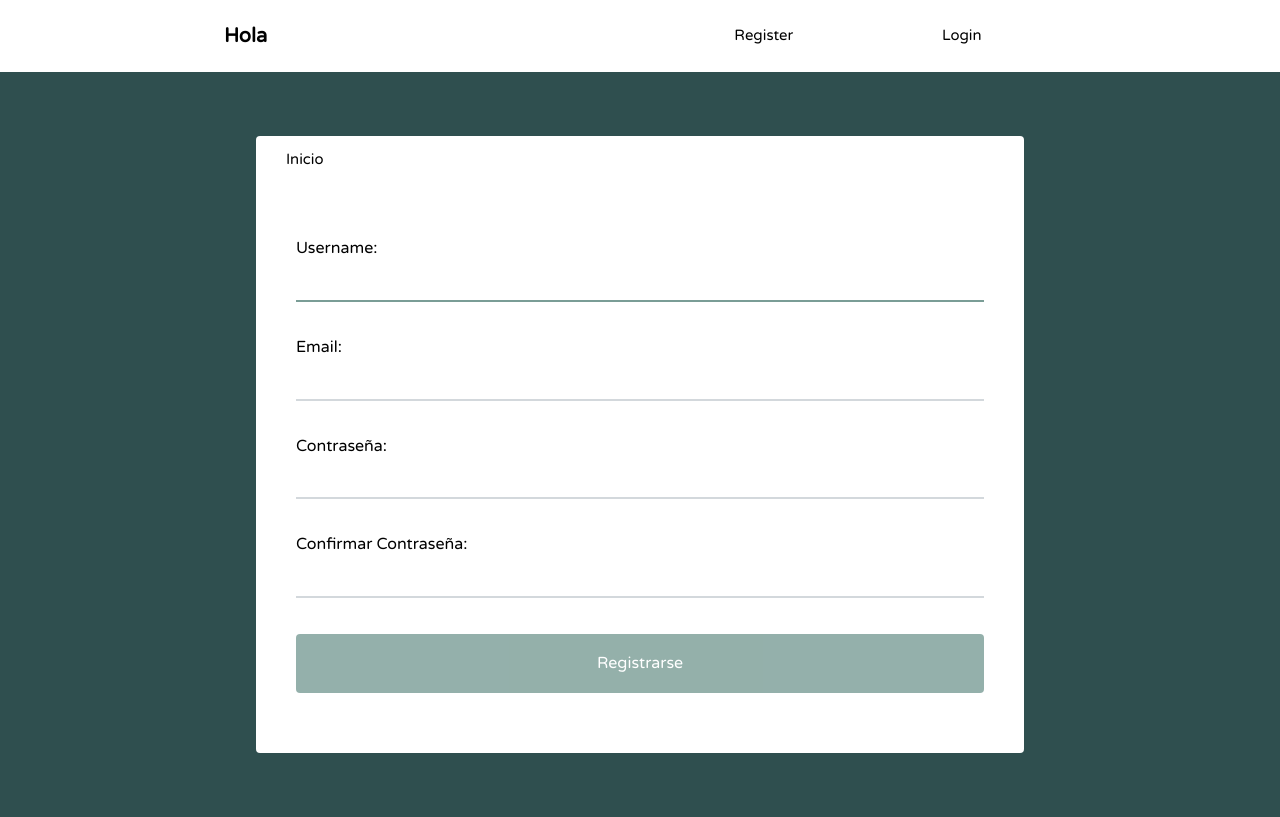
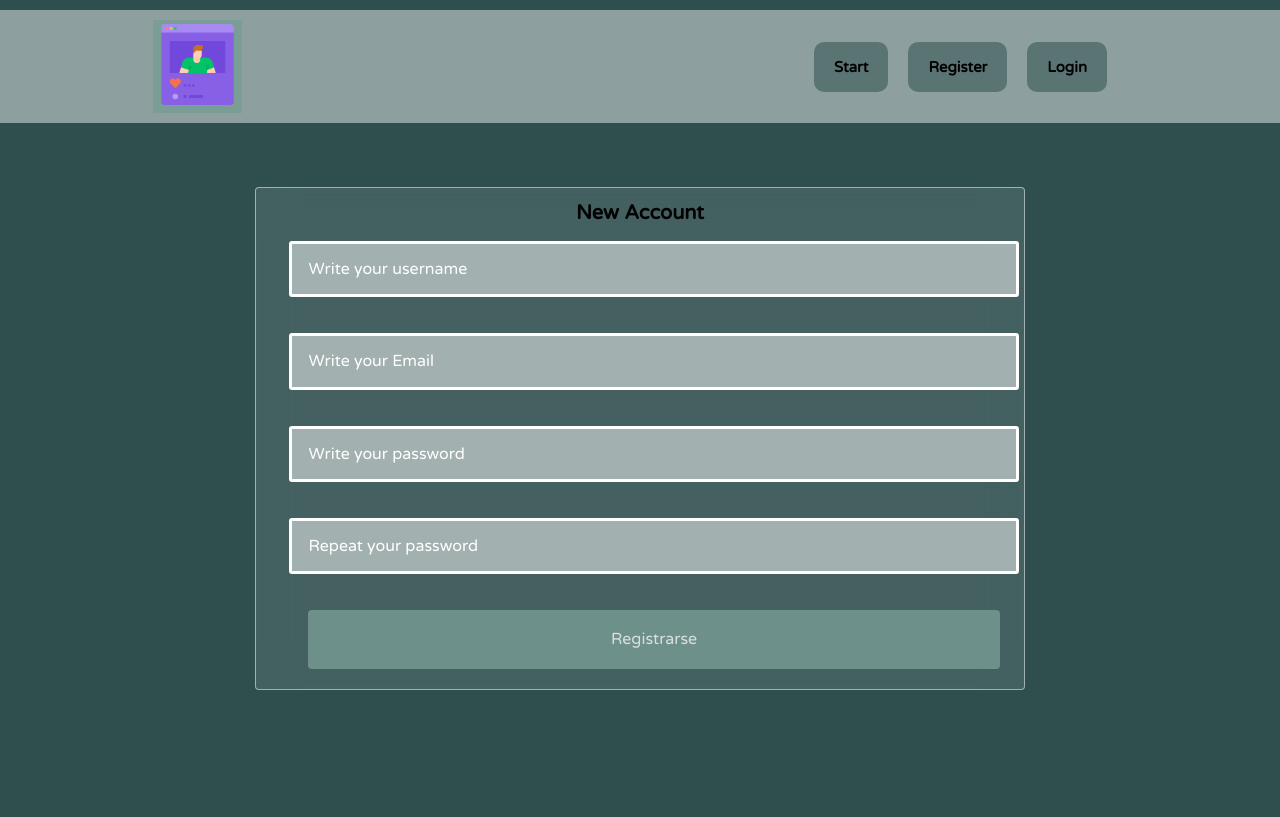
Before and after one commit to vladimirCeli/ProjectSS, a Django app: page /register/ in a window 1280 px wide. After the commit the page ends 690 px from the top, so only its background shows below. Run offline with Django 3.2, Linux system fonts and the light colour scheme.

Commit message:
first commit

```diff
--- a/social/forms.py
+++ b/social/forms.py
@@ -5,9 +5,38 @@ from .models import Post
 
 
 class UserRegisterForm(UserCreationForm):
-    email = forms.EmailField()
-    password1 = forms.CharField(label='Contraseña', widget=forms.PasswordInput)
-    password2 = forms.CharField(label='Confirmar Contraseña', widget=forms.PasswordInput)
+    username = forms.CharField(widget=forms.TextInput(
+        attrs={
+            'placeholder': 'Write your username',
+            'class': 'input-form  username-class'
+        }
+    ))
+
+    email = forms.EmailField(widget=forms.EmailInput(
+        attrs={
+            'placeholder': 'Write your Email',
+            'class': 'input-form email-class'
+        }
+    ))
+    password1 = forms.CharField(widget=forms.PasswordInput(
+        attrs={
+            'placeholder': 'Write your password',
+            'class': 'input-form password-class password-secret'
+        }
+    ))
+    password2 = forms.CharField(widget=forms.PasswordInput(
+        attrs={
+            'placeholder': 'Repeat your password',
+            'class': 'input-form password-class password-secret-repeat'
+        }
+    ))
+
+    # profile = forms.ImageField(widget=forms.FileInput(
+    #   attrs={
+    #      'placeholder': 'Repeat your password',
+    #       'class': 'input-form password-class password-secret-repeat'
+    #    }
+    # ))
 
     class Meta:
         model = User
--- a/social/models.py
+++ b/social/models.py
@@ -5,7 +5,7 @@ from django.utils import timezone
 
 class Profile(models.Model):
     user = models.OneToOneField(User, on_delete=models.CASCADE)
-    image = models.ImageField(default='batman.png')
+    image = models.ImageField(default='batman_pujagj.png')
 
     def __str__(self):
         return f'Perfil de {self.user.username}'
--- a/social/static/style.css
+++ b/social/static/style.css
@@ -1,27 +1,28 @@
-body{
+body {
     background: #2F4F4F;
     font-size: 62.5%;
     font-family: 'Varela Round', Helvetica, Arial, serif;
 }
+
 /* Global Styles*/
-h1{
+h1 {
 
 }
 
-h2{
+h2 {
 }
 
-h5{
+h5 {
     font-size: 1rem;
     margin-bottom: 0;
 
 }
 
-p{
+p {
     font-size: 1rem;
 }
 
-button{
+button {
     font-size: 1rem;
     color: white;
     padding: 0.4rem 1.4rem;
@@ -32,26 +33,27 @@ button{
 
 }
 
-img{
+img {
     object-fit: cover;
 }
 
 /* Nav bar */
-.main-head{
-	background: white;
+.main-head {
+    background: rgba(255, 255, 255, 0.45);
     color: black;
 }
 
-nav.main{
+nav.main {
     min-height: 7vh;
     display: flex;
     width: 65%;
     margin: auto;
     align-items: center;
+    justify-content: space-around;
     padding: 0.5rem;
 }
 
-nav.main ul{
+nav.main ul {
     display: flex;
     flex: 1 1 40rem;
     justify-content: space-around;
@@ -59,84 +61,93 @@ nav.main ul{
     list-style: none;
 }
 
-#logo{
-	flex: 2 1 40rem;
+/*
+new configurations
+ */
+#logo {
+    background: #7A9D96;
+}
+
+#logo .img-logo {
+    width: 6em;
 }
 
 /* -----*/
 
-a{
+a {
     font-size: .93rem;
     text-decoration: none;
     color: black;
 }
 
 
-.main{
-	background: white;
+.main {
+    background: rgba(255, 255, 255, 0.1);
+    backdrop-filter: blur(20px);
     width: 60%;
     margin: 5% auto;
+    border: solid 1px rgba(255, 255, 255, 0.5);
     border-radius: 4px;
     padding-bottom: 20px;
 }
 
 /* NAVIGATION BAR */
-.second-nav{
+.second-nav {
     display: flex;
     padding: 15px 30px;
 }
 
-.second-nav .feed{
+.second-nav .feed {
     flex: 1 1 30px;
 }
 
-.second-nav .feed:hover{
+.second-nav .feed:hover {
     flex: 1 1 30px;
     color: grey;
 }
 
-.second-nav .profile{
+.second-nav .profile {
     flex: 1 1 30px;
 }
 
-.second-nav .profile:hover{
+.second-nav .profile:hover {
     flex: 1 1 30px;
     color: grey;
 }
 
-.second-nav .new{
+.second-nav .new {
     flex: 6 1 5rem;
     text-align: right;
     text-transform: uppercase;
     color: #7A9D96;
 }
 
-.second-nav .new:hover{
+.second-nav .new:hover {
     color: grey;
 }
 
 /* Article */
 
-article{
+article {
     width: 93%;
     margin: auto;
     padding: 40px 0;
     border-bottom: 2px solid #ECEEEF;
 }
 
-.username{
+.username {
     margin-bottom: .2rem;
 }
 
-.username a{
+.username a {
     font-size: 1.1rem;
 }
 
-.container-article{
+.container-article {
     display: flex;
 }
 
-.container-article img{
+.container-article img {
     height: 68px;
     width: 68px;
     margin-right: 10px;
@@ -152,31 +163,31 @@ time {
     opacity: .7;
 }
 
-.post{
+.post {
     font-size: .94rem;
 }
 
 /* PROFILE */
-.profile{
+.profile {
     display: flex;
     align-items: center;
     flex-direction: column;
 }
 
-.profile img{
+.profile img {
     height: 100px;
     width: 100px;
-  margin-right: 10px;
+    margin: 29px 10px 20px 20px;
     border-radius: 50%;
-  margin: 20px;
 }
-.profile h2{
+
+.profile h2 {
     margin-top: -10px;
     font-size: 1.3rem;
 }
 
 /* Followers / Following / Post */
-.follow{
+.follow {
     display: flex;
     width: 95%;
     justify-content: space-around;
@@ -190,9 +201,11 @@ time {
 /*Form Elements*/
 form {
     margin: 0;
-    padding: 40px;
     font-size: 1rem;
+    width: 100%;
+
 }
+
 input {
     width: 100%;
     border: 0;
@@ -203,10 +216,12 @@ input {
     margin: 0 0 20px;
     color: #777B7E;
 }
+
 input:focus {
     border-color: #7A9D96;
     color: #2C3238;
 }
+
 textarea {
     width: 100%;
     border: 0;
@@ -217,10 +232,12 @@ textarea {
     margin: 0 0 20px;
     color: #777B7E;
 }
+
 textarea:focus {
     border-color: #7A9D96;
     color: #2C3238;
 }
+
 button#submit {
     width: 100%;
     padding: 20px 0;
@@ -245,10 +262,12 @@ button#submit:hover {
     color: #fff;
     font-size: 0.9rem;
 }
+
 .success {
     background: #43DC7E;
     color: white;
 }
+
 .error {
     background: #AB3444;
     color: white;
@@ -257,7 +276,7 @@ button#submit:hover {
 
 
 /*Footer*/
-footer{
+footer {
     color: white;
     text-align: center;
     font-size: .875em;
@@ -272,7 +291,7 @@ footer p a {
     color: white;
 }
 
-img.profile{
+img.profile {
     height: 80px;
     width: 80px;
     margin-right: 10px;
@@ -281,14 +300,129 @@ img.profile{
 }
 
 
-.follow-button{
+.follow-button {
     color: white;
 }
+
 
 /*Media Queries*/
 @media (max-width: 786px) {
     .main {
         width: 95%;
     }
+}
+
+
+/*
+new config
+ */
+
+.main-new {
+    display: flex;
+    justify-content: space-around;
+    align-items: center;
+    padding: 1em;
+    margin-top: 1em;
+}
+
+.main-new .items {
+    display: flex;
+    justify-content: space-around;
+    align-items: center;
+    width: auto;
+    position: relative;
+}
+
+
+.items div {
+    margin-right: 2em;
+    border-radius: 1em !important;
+    padding: 0 2em 0 2em;
+    position: relative;
+    width: auto;
+    background: rgba(47, 79, 79, 0.53);
+}
+
+
+.items div::before {
+    position: absolute;
+    content: "";
+    width: 0;
+    height: 20%;
+    background: #801441;
+    left: 50%;
+    bottom: 0;
+    transition: all ease 0.2s;
+}
+
+.items div h1 {
+    padding: 0;
+}
+
+.items div:hover::before {
+    width: 100%;
+    left: 0;
+}
+
+.items div a {
+    font-style: revert;
+}
+
+.container-logout {
+    height: 100%;
+    display: flex;
+    flex-direction: column;
+    justify-content: center;
+    align-items: center;
+}
+
+.div-login-logout, .div-start-logout {
+    text-align: center;
+    padding: 3em;
+    background: rgba(47, 79, 79, 0.99);
+    backdrop-filter: blur(20px);
+    border: #ECEEEF solid 3px;
+    margin-top: 1em;
+    width: 30vw;
+}
+
+
+.div-login-logout a, .div-start-logout a {
+    font-size: 3em;
+}
+
+
+.div-login-logout:hover, .div-start-logout:hover {
+    background: rgba(47, 79, 79, 0.50);
+}
+
+.input-form, .btn-register, #id_username, #id_password {
+    background: rgba(255, 255, 255, 0.5);
+    border: white solid 3px;
+    border-radius: 3px;
+    padding: 1em;
+    width: 90% !important;
 
 }
+
+input {
+    width: 100%;
+}
+
+.input-form::placeholder {
+    color: white;
+}
+
+.title-account {
+    text-align: center;
+
+}
+
+
+label {
+    display: none;
+}
+.form{
+    padding: 0 14px 0 14px;
+    text-align: center;
+}
--- a/social/templates/social/layout.html
+++ b/social/templates/social/layout.html
@@ -13,22 +13,49 @@
 <body>
 
 <header class="main-head">
-		<nav class="main">
-			<h1 id="logo">Hola</h1>
-			<ul>
+    <nav class="main-new">
+        <div id="logo">
+            <a class="feed" href="{% url 'feed' %}">
+            <img class="img-logo" alt="profile"  href="{% url 'feed' %}" src={% static 'social.png' %} />
+        </div>
+        <div class="items">
+            <div class="itemOne">
+                <h1><a class="feed" href="{% url 'feed' %}">Start</a></h1></div>
             {% if request.user.is_authenticated %}
-				<li><a href="{% url 'logout' %}">Logout</a></li>
+                <div>
+                    <h1>
+                        <a href="{% url 'logout' %}">Logout</a>
+                    </h1>
+                </div>
+                <div>
+                    <h1>
+                        <a class="profile" href="{% url 'profile' request.user.username %}">Profile</a>
+                    </h1>
+                </div>
+                <div>
+                    <h1>
+                        <a class="new" href="{% url 'post' %}">New Post</a>
+                    </h1>
+                </div>
             {% else %}
-				<li><a href="{% url 'register' %}">Register</a></li>
-				<li><a href="{% url 'login' %}">Login</a></li>
+                <div>
+                    <h1>
+                        <a href="{% url 'register' %}">Register</a>
+                    </h1>
+                </div>
+                <div>
+                    <h1>
+                        <a href="{% url 'login' %}">Login</a>
+                    </h1>
+                </div>
             {% endif %}
-			</ul>
+        </div>
     </nav>
 </header>
 
 {% if messages %}
     {% for message in messages %}
-			<div class="notification {{ message.tags}}">
+        <div class="notification {{ message.tags }}">
             {{ message }}
         </div>
     {% endfor %}
@@ -39,21 +66,12 @@
 -------------------------------------->
 <div class="main">
 
-		<nav class="second-nav">
-			<a class="feed" href="{% url 'feed' %}">Inicio</a>
-			{% if request.user.is_authenticated %}
-			<a class="profile" href="{% url 'profile' request.user.username %}">Mi Perfil</a>
-			<a class="new" href="{% url 'post' %}">Crear nuevo post</a>
-			{% endif %}
-		</nav>
-
 
     {% block content %}
 
     {% endblock content %}
 
 
-
 </div>
 
 </body>
--- a/social/templates/social/register.html
+++ b/social/templates/social/register.html
@@ -1,12 +1,15 @@
 {% extends 'social/layout.html' %}
 
 {% block content %}
+<div class=" title-account">
 
+    <h1>New Account</h1>
+
+</div>
 <form class="form" method="post">
     {% csrf_token %}
     {{ form.as_p }}
-
-    <button type="submit" id="submit">Registrarse</button>
+    <button  class="btn-register" type="submit" id="submit">Registrarse</button>
 </form>
 
 {% endblock %}
--- a/social/urls.py
+++ b/social/urls.py
@@ -6,14 +6,16 @@ from django.conf.urls.static import static
 from django.contrib.auth.views import LoginView, LogoutView
 
 urlpatterns = [
-    path('', views.feed, name='feed'),
-    path('profile/', views.profile, name='profile'),
-    path('profile/<str:username>/', views.profile, name='profile'),
-    path('register/', views.register, name='register'),
-    path('login/', LoginView.as_view(template_name='social/login.html'), name='login'),
-    path('logout/', LogoutView.as_view(template_name='social/logout.html'), name='logout'),
-    path('post/', views.post, name='post'),
-    path('follow/<str:username>/', views.follow, name='follow'),
-    path('unfollow/<str:username>/', views.unfollow, name='unfollow'),
+                  path('', views.feed, name='feed'),
+                  path('profile/', views.profile, name='profile'),
+                  path('profile/<str:username>/', views.profile, name='profile'),
+                  path('register/', views.register, name='register'),
+                  path('login/', LoginView.as_view(template_name='social/login.html'), name='login'),
+                  path('logout/',
+                       LogoutView.as_view(success_url_allowed_hosts='feed', template_name='social/logout.html'),
+                       name='logout'),
+                  path('post/', views.post, name='post'),
+                  path('follow/<str:username>/', views.follow, name='follow'),
+                  path('unfollow/<str:username>/', views.unfollow, name='unfollow'),
 
-] + static(settings.MEDIA_URL, document_root=settings.MEDIA_ROOT)
+              ] + static(settings.MEDIA_URL, document_root=settings.MEDIA_ROOT)
--- a/social/views.py
+++ b/social/views.py
@@ -16,6 +16,8 @@ def register(request):
     if request.method == 'POST':
         form = UserRegisterForm(request.POST)
         if form.is_valid():
+ #           newProfile = Profile()
+
             form.save()
             username = form.cleaned_data['username']
             messages.success(request, f'Usuario {username} creado')
```
Also changed, not shown: SocialProyect/settings.py (+18 -1 lines), social/templates/social/logout.html (+11 -3 lines), db.sqlite3 (added), social/migrations/0004_alter_relationship_id.py (added), social/migrations/0005_alter_relationship_id.py (added), social/migrations/0006_alter_profile_image.py (added), social/migrations/0007_alter_profile_image.py (added), social/static/social.png (added), static/__init__.py (added). Lines whose indentation alone changed are shown as unchanged.
